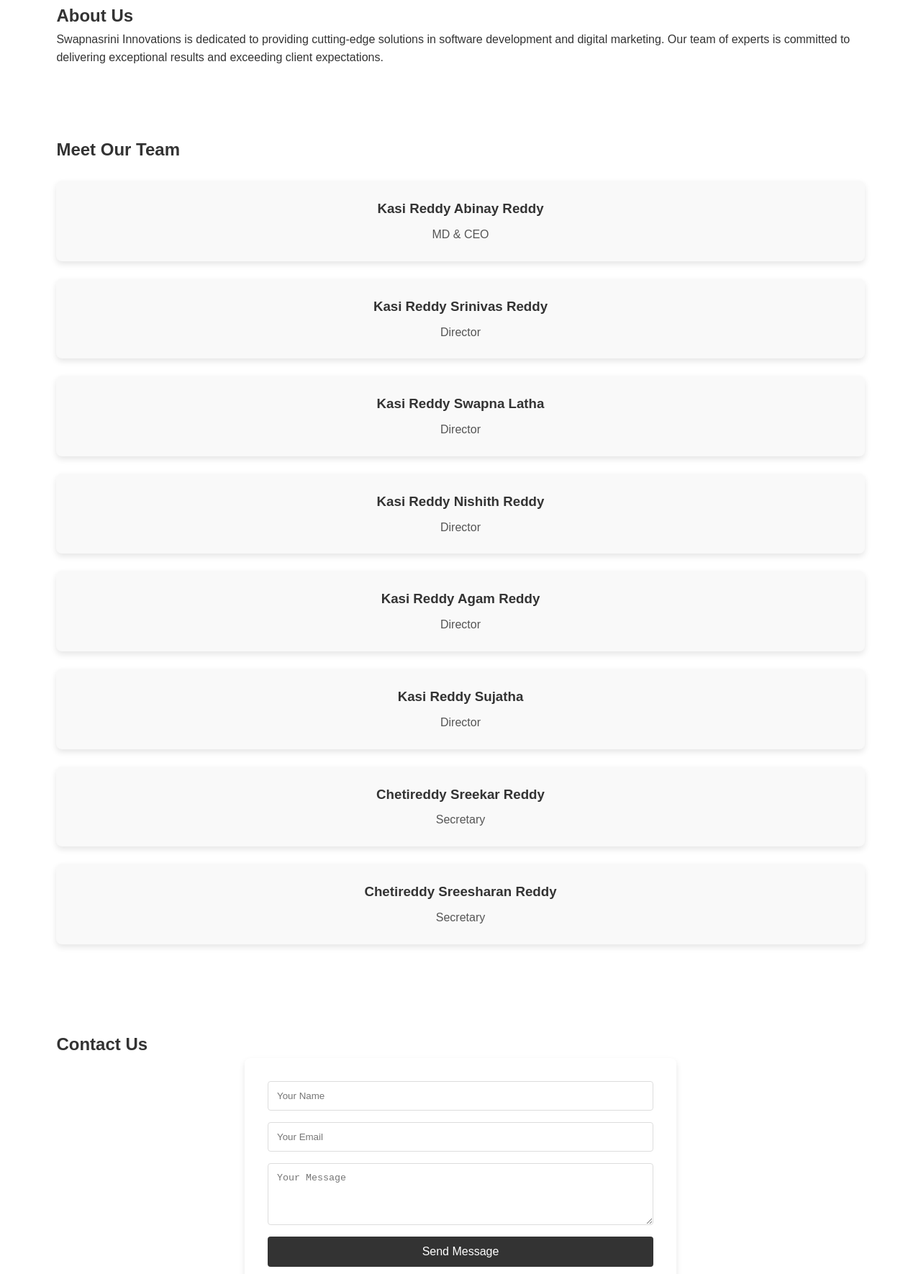
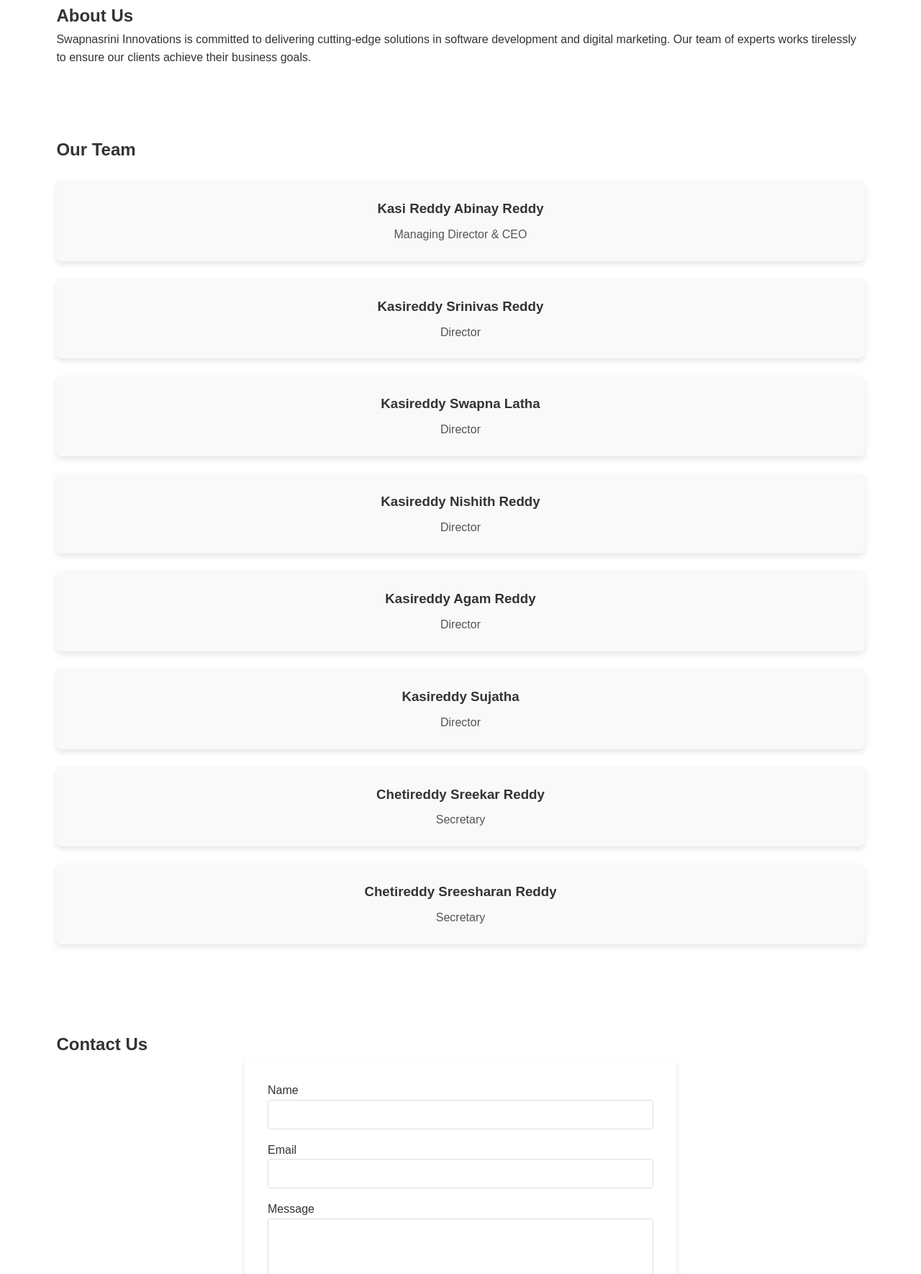
Before and after one commit to AbinayReddy2501/Swapnasriniinnovations, a plain HTML site: page index.html in a window 1280 px wide. Shown: the part 1030-2800 px from the top of the page at 72% size. Drawn offline with Linux system fonts and the light colour scheme.

Commit message:
index.html

```diff
--- a/index.html
+++ b/index.html
@@ -65,6 +65,7 @@
             color: #333;
             padding: 5rem 1rem;
             text-align: center;
+            background: url('https://source.unsplash.com/random/1920x1080') no-repeat center center/cover;
         }
 
         .hero h2 {
@@ -253,7 +254,7 @@
             </div>
             <div class="service-item">
                 <h3>Digital Marketing</h3>
-                <p>Strategies to elevate your online presence and drive results.</p>
+                <p>Innovative digital marketing strategies to boost your online presence.</p>
             </div>
         </div>
     </section>
@@ -261,35 +262,35 @@
     <section id="about">
         <div class="container">
             <h2>About Us</h2>
-            <p>Swapnasrini Innovations is dedicated to providing cutting-edge solutions in software development and digital marketing. Our team of experts is committed to delivering exceptional results and exceeding client expectations.</p>
+            <p>Swapnasrini Innovations is committed to delivering cutting-edge solutions in software development and digital marketing. Our team of experts works tirelessly to ensure our clients achieve their business goals.</p>
         </div>
     </section>
 
     <section id="team">
         <div class="container">
-            <h2>Meet Our Team</h2>
+            <h2>Our Team</h2>
             <div class="team-member">
                 <h3>Kasi Reddy Abinay Reddy</h3>
-                <p>MD & CEO</p>
+                <p>Managing Director & CEO</p>
             </div>
             <div class="team-member">
-                <h3>Kasi Reddy Srinivas Reddy</h3>
+                <h3>Kasireddy Srinivas Reddy</h3>
                 <p>Director</p>
             </div>
             <div class="team-member">
-                <h3>Kasi Reddy Swapna Latha</h3>
+                <h3>Kasireddy Swapna Latha</h3>
                 <p>Director</p>
             </div>
             <div class="team-member">
-                <h3>Kasi Reddy Nishith Reddy</h3>
+                <h3>Kasireddy Nishith Reddy</h3>
                 <p>Director</p>
             </div>
             <div class="team-member">
-                <h3>Kasi Reddy Agam Reddy</h3>
+                <h3>Kasireddy Agam Reddy</h3>
                 <p>Director</p>
             </div>
             <div class="team-member">
-                <h3>Kasi Reddy Sujatha</h3>
+                <h3>Kasireddy Sujatha</h3>
                 <p>Director</p>
             </div>
             <div class="team-member">
@@ -306,10 +307,16 @@
     <section id="contact">
         <div class="container">
             <h2>Contact Us</h2>
-            <form action="#" method="post">
-                <input type="text" name="name" placeholder="Your Name" required>
-                <input type="email" name="email" placeholder="Your Email" required>
-                <textarea name="message" rows="4" placeholder="Your Message" required></textarea>
+            <form action="https://formspree.io/f/YOUR_FORM_ID" method="POST">
+                <label for="name">Name</label>
+                <input type="text" id="name" name="name" required>
+
+                <label for="email">Email</label>
+                <input type="email" id="email" name="email" required>
+
+                <label for="message">Message</label>
+                <textarea id="message" name="message" rows="4" required></textarea>
+
                 <button type="submit">Send Message</button>
             </form>
         </div>
@@ -318,17 +325,5 @@
     <footer>
         <p>&copy; 2024 Swapnasrini Innovations. All rights reserved.</p>
     </footer>
-
-    <script>
-        // Smooth scrolling
-        document.querySelectorAll('nav a').forEach(anchor => {
-            anchor.addEventListener('click', function (e) {
-                e.preventDefault();
-                document.querySelector(this.getAttribute('href')).scrollIntoView({
-                    behavior: 'smooth'
-                });
-            });
-        });
-    </script>
 </body>
 </html>
```
